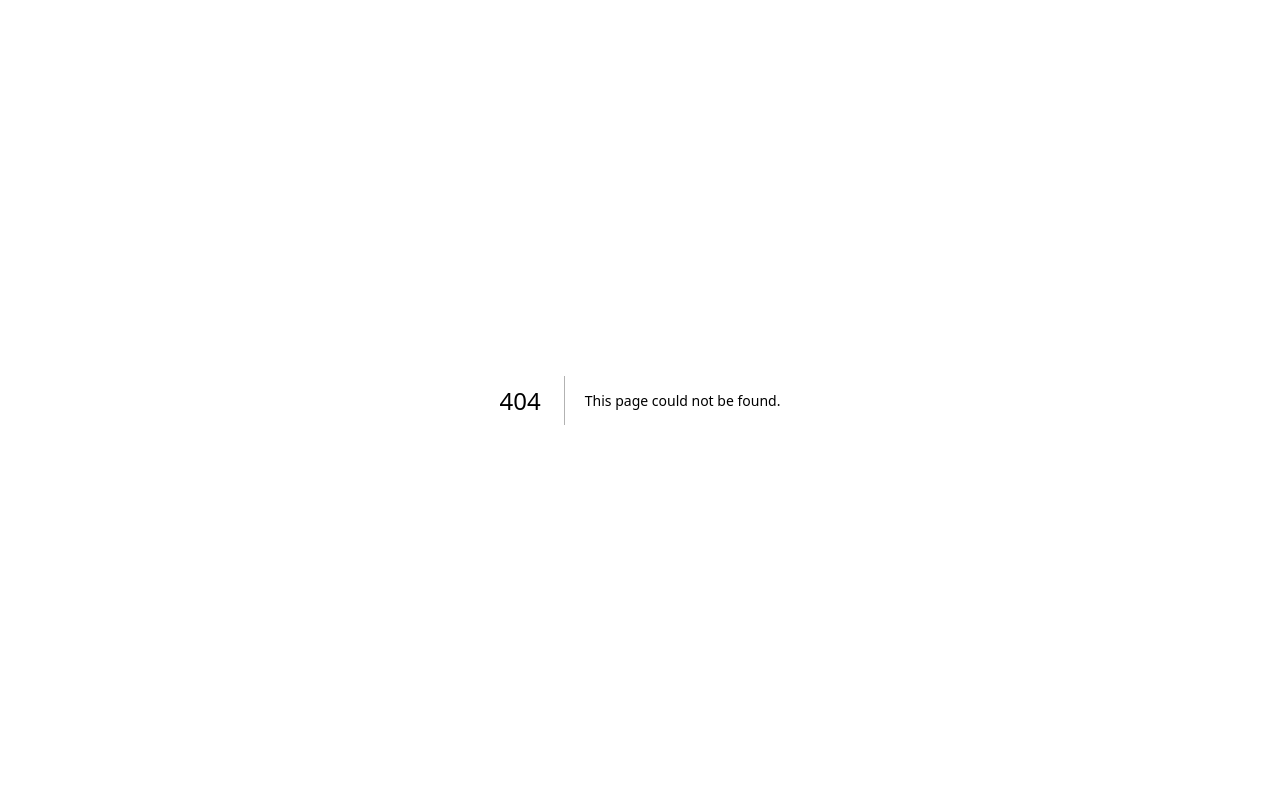
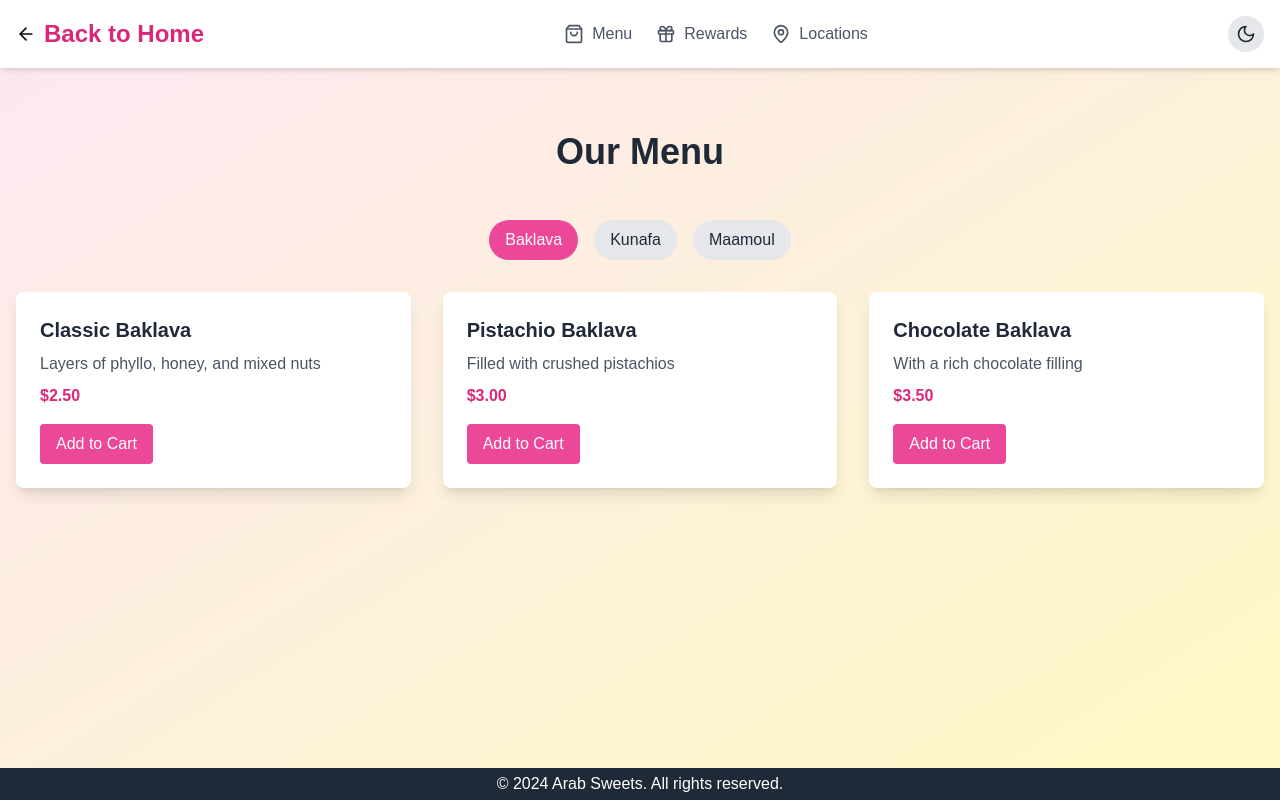
Before and after one commit to aalibrahimi/arab-sweets, a Next.js app: page /menu in a window 1280 px wide. Before the commit this address had no page. Built offline with nearby package versions, Linux system fonts and the light colour scheme.

Commit message:
added dark mode, animations are much smoother, a second page addedd

```diff
--- /dev/null
+++ b/src/app/menu/page.jsx
@@ -0,0 +1,129 @@
+"use client"
+
+import { useState, useEffect } from 'react'
+import Image from 'next/image'
+import Link from 'next/link'
+import { motion } from 'framer-motion'
+import { ShoppingBag, Gift, MapPin, ArrowLeft, Sun, Moon } from 'lucide-react'
+
+const categories = [
+  { name: "Baklava", items: [
+    { name: "Classic Baklava", price: "$2.50", description: "Layers of phyllo, honey, and mixed nuts" },
+    { name: "Pistachio Baklava", price: "$3.00", description: "Filled with crushed pistachios" },
+    { name: "Chocolate Baklava", price: "$3.50", description: "With a rich chocolate filling" },
+  ]},
+  { name: "Kunafa", items: [
+    { name: "Cheese Kunafa", price: "$4.00", description: "Traditional cheese-filled kunafa" },
+    { name: "Cream Kunafa", price: "$4.50", description: "Filled with sweet cream" },
+    { name: "Nutella Kunafa", price: "$5.00", description: "Modern twist with Nutella filling" },
+  ]},
+  { name: "Maamoul", items: [
+    { name: "Date Maamoul", price: "$1.50", description: "Filled with date paste" },
+    { name: "Pistachio Maamoul", price: "$2.00", description: "Filled with pistachio paste" },
+    { name: "Walnut Maamoul", price: "$2.00", description: "Filled with crushed walnuts" },
+  ]},
+]
+
+const NavItem = ({ href, children, icon: Icon }) => (
+  <Link href={href} className="flex items-center text-gray-600 dark:text-gray-300 hover:text-pink-600 dark:hover:text-pink-400 transition duration-300">
+    <Icon className="mr-2" size={20} />
+    <span>{children}</span>
+  </Link>
+)
+
+const MenuItem = ({ item }) => (
+  <motion.div
+    whileHover={{ scale: 1.05 }}
+    className="bg-white dark:bg-gray-800 rounded-lg shadow-lg p-6"
+  >
+    <h3 className="text-xl font-semibold text-gray-800 dark:text-gray-200 mb-2">{item.name}</h3>
+    <p className="text-gray-600 dark:text-gray-400 mb-2">{item.description}</p>
+    <p className="text-pink-600 dark:text-pink-400 font-bold">{item.price}</p>
+    <button className="mt-4 bg-pink-500 text-white px-4 py-2 rounded hover:bg-pink-600 transition duration-300">
+      Add to Cart
+    </button>
+  </motion.div>
+)
+
+export default function Menu() {
+  const [activeCategory, setActiveCategory] = useState(categories[0].name)
+  const [theme, setTheme] = useState('light')
+
+  useEffect(() => {
+    if (typeof window !== 'undefined') {
+      const savedTheme = localStorage.getItem('theme') || 'light'
+      setTheme(savedTheme)
+      document.documentElement.classList.toggle('dark', savedTheme === 'dark')
+    }
+  }, [])
+
+  const toggleTheme = () => {
+    const newTheme = theme === 'light' ? 'dark' : 'light'
+    setTheme(newTheme)
+    localStorage.setItem('theme', newTheme)
+    document.documentElement.classList.toggle('dark')
+  }
+
+  return (
+    <div className="flex flex-col min-h-screen bg-gradient-to-br from-pink-100 to-yellow-100 dark:from-gray-900 dark:to-gray-800 transition-colors duration-500">
+      {/* Navigation */}
+      <nav className="bg-white dark:bg-gray-900 shadow-md">
+        <div className="container mx-auto px-4 py-4 flex justify-between items-center">
+          <Link href="/" className="flex items-center">
+            <ArrowLeft className="mr-2" size={20} />
+            <span className="text-2xl font-bold text-pink-600 dark:text-pink-400">Back to Home</span>
+          </Link>
+          <div className="hidden md:flex space-x-6">
+            <NavItem href="/menu" icon={ShoppingBag}>Menu</NavItem>
+            <NavItem href="/rewards" icon={Gift}>Rewards</NavItem>
+            <NavItem href="/locations" icon={MapPin}>Locations</NavItem>
+          </div>
+          <button
+            onClick={toggleTheme}
+            className="p-2 rounded-full bg-gray-200 dark:bg-gray-700 text-gray-800 dark:text-gray-200"
+          >
+            {theme === 'light' ? <Moon size={20} /> : <Sun size={20} />}
+          </button>
+        </div>
+      </nav>
+
+      {/* Menu Section */}
+      <section className="flex-grow py-16">
+        <div className="container mx-auto px-4">
+          <h1 className="text-4xl font-bold text-center text-gray-800 dark:text-white mb-12">Our Menu</h1>
+
+          {/* Category Tabs */}
+          <div className="flex justify-center mb-8">
+            {categories.map((category) => (
+              <button
+                key={category.name}
+                onClick={() => setActiveCategory(category.name)}
+                className={`px-4 py-2 mx-2 rounded-full ${
+                  activeCategory === category.name
+                    ? 'bg-pink-500 text-white'
+                    : 'bg-gray-200 dark:bg-gray-700 text-gray-800 dark:text-gray-200'
+                }`}
+              >
+                {category.name}
+              </button>
+            ))}
+          </div>
+
+          {/* Menu Items */}
+          <div className="grid grid-cols-1 md:grid-cols-2 lg:grid-cols-3 gap-8">
+            {categories.find(cat => cat.name === activeCategory).items.map((item, index) => (
+              <MenuItem key={index} item={item} />
+            ))}
+          </div>
+        </div>
+      </section>
+
+      {/* Footer */}
+      <footer className="bg-gray-800 text-white py-1 mt-auto">
+        <div className="container mx-auto px-4 text-center">
+          <p>&copy; 2024 Arab Sweets. All rights reserved.</p>
+        </div>
+      </footer>
+    </div>
+  )
+}
--- a/src/app/page.js
+++ b/src/app/page.js
@@ -1,8 +1,10 @@
 "use client"
 
-import { useState } from 'react'
+import { useState, useEffect } from 'react'
 import Image from 'next/image'
+import Link from 'next/link'
 import { motion } from 'framer-motion'
+import { Sun, Moon, ShoppingBag, Gift, MapPin } from 'lucide-react'
 
 const featuredItems = [
   { name: "Baklava Delight", description: "Layers of flaky phyllo, honey, and pistachios", image: "/placeholder.svg?text=Baklava&width=400&height=400" },
@@ -10,23 +12,22 @@ const featuredItems = [
   { name: "Maamoul Magic", description: "Date-filled shortbread with a touch of rose water", image: "/placeholder.svg?text=Maamoul&width=400&height=400" },
 ]
 
-const NavItem = ({ children }) => (
-  <li className="mx-4">
-    <a href="#" className="text-gray-600 hover:text-pink-600 transition duration-300">
-      {children}
-    </a>
-  </li>
+const NavItem = ({ href, children, icon: Icon }) => (
+  <Link href={href} className="flex items-center text-gray-600 dark:text-gray-300 hover:text-pink-600 dark:hover:text-pink-400 transition duration-300">
+    <Icon className="mr-2" size={20} />
+    <span>{children}</span>
+  </Link>
 )
 
 const FeatureCard = ({ item }) => (
   <motion.div
     whileHover={{ scale: 1.05 }}
-    className="bg-white rounded-lg shadow-lg overflow-hidden"
+    className="bg-white dark:bg-gray-800 rounded-lg shadow-lg overflow-hidden"
   >
     <Image src={item.image} alt={item.name} width={400} height={400} className="w-full h-64 object-cover" />
     <div className="p-6">
-      <h3 className="text-xl font-semibold text-gray-800 mb-2">{item.name}</h3>
-      <p className="text-gray-600">{item.description}</p>
+      <h3 className="text-xl font-semibold text-gray-800 dark:text-gray-200 mb-2">{item.name}</h3>
+      <p className="text-gray-600 dark:text-gray-400">{item.description}</p>
       <button className="mt-4 bg-pink-500 text-white px-4 py-2 rounded hover:bg-pink-600 transition duration-300">
         Order Now
       </button>
@@ -35,58 +36,75 @@ const FeatureCard = ({ item }) => (
 )
 
 export default function Home() {
-  const [isMenuOpen, setIsMenuOpen] = useState(false)
+  const [theme, setTheme] = useState('light')
+
+  useEffect(() => {
+    if (theme === 'dark') {
+      document.documentElement.classList.add('dark')
+    } else {
+      document.documentElement.classList.remove('dark')
+    }
+  }, [theme])
+
+  const toggleTheme = () => {
+    setTheme(theme === 'light' ? 'dark' : 'light')
+  }
 
   return (
-    <div className="min-h-screen bg-gray-50">
+    <div className="min-h-screen bg-gradient-to-br from-pink-100 to-yellow-100 dark:from-gray-900 dark:to-gray-800 transition-colors duration-500">
       {/* Navigation */}
-      <nav className="bg-white shadow-md">
+      <nav className="bg-white dark:bg-gray-900 shadow-md">
         <div className="container mx-auto px-4 py-4 flex justify-between items-center">
           <div className="flex items-center">
             <Image src="/placeholder.svg?text=Logo&width=50&height=50" alt="Arab Sweets Logo" width={50} height={50} className="mr-4" />
-            <span className="text-2xl font-bold text-pink-600">Arab Sweets</span>
+            <span className="text-2xl font-bold text-pink-600 dark:text-pink-400">Arab Sweets</span>
           </div>
-          <div className="hidden md:block">
-            <ul className="flex">
-              <NavItem>Menu</NavItem>
-              <NavItem>Rewards</NavItem>
-              <NavItem>Gift Cards</NavItem>
-              <NavItem>Find a Store</NavItem>
-            </ul>
+          <div className="hidden md:flex space-x-6">
+            <NavItem href="/menu" icon={ShoppingBag}>Menu</NavItem>
+            <NavItem href="/rewards" icon={Gift}>Rewards</NavItem>
+            <NavItem href="/locations" icon={MapPin}>Locations</NavItem>
           </div>
-          <div className="md:hidden">
-            <button onClick={() => setIsMenuOpen(!isMenuOpen)} className="text-gray-600">
-              {isMenuOpen ? 'Close' : 'Menu'}
-            </button>
-          </div>
+          <button onClick={toggleTheme} className="p-2 rounded-full bg-gray-200 dark:bg-gray-700">
+            {theme === 'light' ? <Moon size={20} /> : <Sun size={20} />}
+          </button>
         </div>
-        {isMenuOpen && (
-          <div className="md:hidden bg-white py-2">
-            <ul className="flex flex-col items-center">
-              <NavItem>Menu</NavItem>
-              <NavItem>Rewards</NavItem>
-              <NavItem>Gift Cards</NavItem>
-              <NavItem>Find a Store</NavItem>
-            </ul>
-          </div>
-        )}
       </nav>
 
       {/* Hero Section */}
-      <section className="bg-gradient-to-r from-pink-100 to-yellow-100 py-20">
+      <section className="py-20 bg-[url('/placeholder.svg?text=Background&width=1920&height=1080')] bg-cover bg-center">
         <div className="container mx-auto px-4 text-center">
-          <h1 className="text-4xl md:text-6xl font-bold text-gray-800 mb-4">Discover the Magic of Middle Eastern Sweets</h1>
-          <p className="text-xl text-gray-600 mb-8">Indulge in centuries of tradition with every bite</p>
-          <button className="bg-pink-500 text-white px-8 py-3 rounded-full text-lg font-semibold hover:bg-pink-600 transition duration-300">
-            Explore Our Menu
-          </button>
+          <motion.h1
+            initial={{ opacity: 0, y: -50 }}
+            animate={{ opacity: 1, y: 0 }}
+            transition={{ duration: 0.5 }}
+            className="text-4xl md:text-6xl font-bold text-gray-800 dark:text-white mb-4"
+          >
+            Discover the Magic of Middle Eastern Sweets
+          </motion.h1>
+          <motion.p
+            initial={{ opacity: 0, y: 50 }}
+            animate={{ opacity: 1, y: 0 }}
+            transition={{ duration: 0.5, delay: 0.2 }}
+            className="text-xl text-gray-600 dark:text-gray-300 mb-8"
+          >
+            Indulge in centuries of tradition with every bite
+          </motion.p>
+          <Link href="/menu">
+            <motion.button
+              whileHover={{ scale: 1.05 }}
+              whileTap={{ scale: 0.95 }}
+              className="bg-pink-500 text-white px-8 py-3 rounded-full text-lg font-semibold hover:bg-pink-600 transition duration-300"
+            >
+              Explore Our Menu
+            </motion.button>
+          </Link>
         </div>
       </section>
 
       {/* Featured Items */}
       <section className="py-16">
         <div className="container mx-auto px-4">
-          <h2 className="text-3xl font-bold text-center text-gray-800 mb-12">Featured Sweets</h2>
+          <h2 className="text-3xl font-bold text-center text-gray-800 dark:text-white mb-12">Featured Sweets</h2>
           <div className="grid grid-cols-1 md:grid-cols-3 gap-8">
             {featuredItems.map((item, index) => (
               <FeatureCard key={index} item={item} />
@@ -96,14 +114,14 @@ export default function Home() {
       </section>
 
       {/* Rewards Program */}
-      <section className="bg-pink-50 py-16">
+      <section className="bg-pink-50 dark:bg-gray-800 py-16">
         <div className="container mx-auto px-4 flex flex-col md:flex-row items-center">
           <div className="md:w-1/2 mb-8 md:mb-0">
             <Image src="/placeholder.svg?text=Rewards&width=500&height=500" alt="Rewards Program" width={500} height={500} className="rounded-lg shadow-lg" />
           </div>
           <div className="md:w-1/2 md:pl-12">
-            <h2 className="text-3xl font-bold text-gray-800 mb-4">Join Our Sweet Rewards Program</h2>
-            <p className="text-gray-600 mb-6">Earn points with every purchase and enjoy exclusive offers, free treats, and more!</p>
+            <h2 className="text-3xl font-bold text-gray-800 dark:text-white mb-4">Join Our Sweet Rewards Program</h2>
+            <p className="text-gray-600 dark:text-gray-300 mb-6">Earn points with every purchase and enjoy exclusive offers, free treats, and more!</p>
             <button className="bg-pink-500 text-white px-6 py-3 rounded-full text-lg font-semibold hover:bg-pink-600 transition duration-300">
               Sign Up Now
             </button>
```
